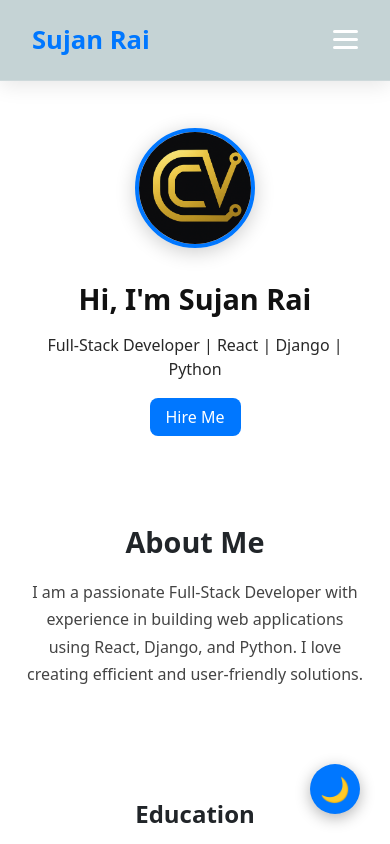
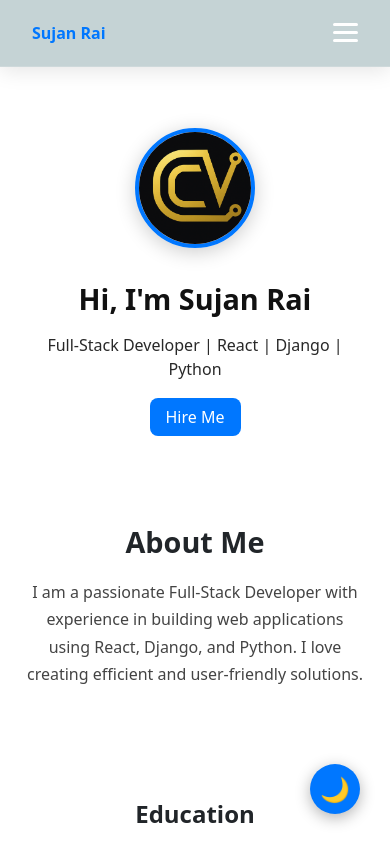
Before and after one commit to Sujan-Rai-426/Portfolio_Template_01, a React (Vite) app in the folder Frontend/: page / in a window 390 px wide. Shown: the top 844 px of the page. Built offline with nearby package versions, Linux system fonts and the light colour scheme.

Commit message:
Navbar fontsize media updated

```diff
--- a/Frontend/src/assets/css/Navbar.css
+++ b/Frontend/src/assets/css/Navbar.css
@@ -93,8 +93,15 @@
   transform: rotate(-45deg) translate(5px, -5px);
 }
 
+
+@media (max-width: 1024px) {
+  .navbar-logo { font-size: 1.1rem;}
+}
+
+
 /* Responsive */
 @media (max-width: 768px) {
+  .navbar-logo {font-size: 1rem;}
   .nav-links {
     position: fixed;
     top: 70px;
```
